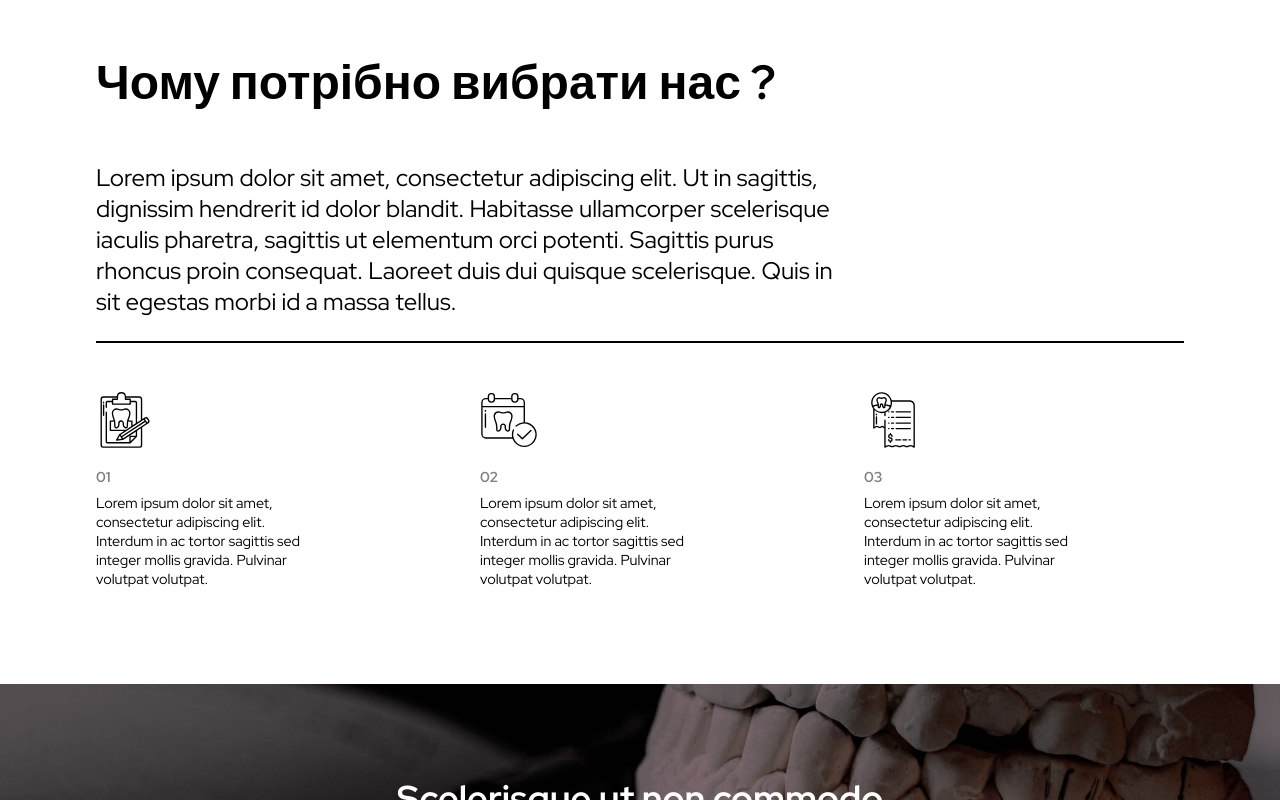
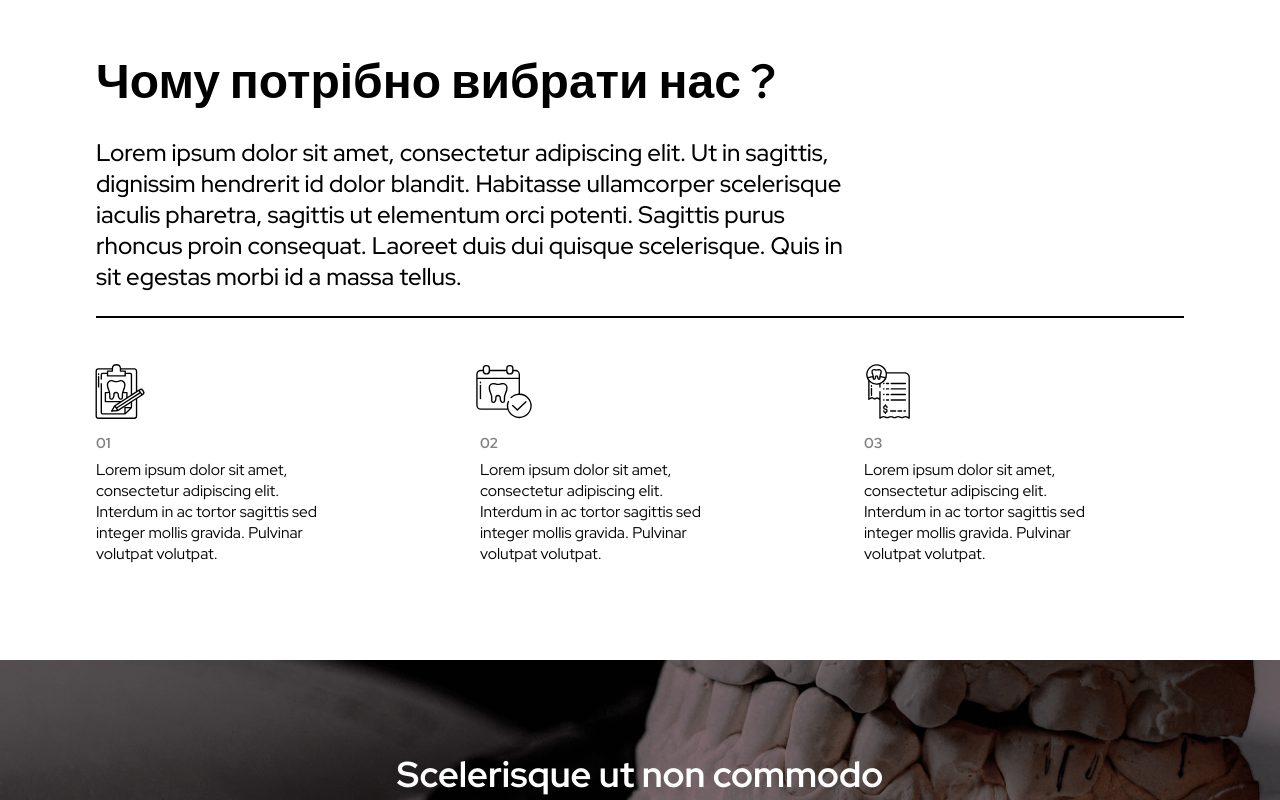
Before and after one commit to GTFTT/occlusion-studio, a React (Create React App) app: page / in a window 1280 px wide. Shown: the part 1840-2640 px from the top of the page. Built offline with nearby package versions, Linux system fonts and the light colour scheme.

Commit message:
Minor improvements again and again

```diff
--- a/src/components/Footer/styles.module.css
+++ b/src/components/Footer/styles.module.css
@@ -16,6 +16,7 @@
     height: 24px;
     width: 24px;
     margin: 0 0.5em;
+    padding: 0.3em 0;
 }
 
 .navigationLink {
@@ -26,7 +27,7 @@
 .supportLink {
     padding: 0 0.3em;
     border-bottom: 0.1em solid white;
-    font-size: 0.8em;
+    font-size: 1em;
     margin: 0 0.4em;
     display: flex;
     flex-direction: row;
@@ -35,7 +36,8 @@
 .supportLink span {
     padding: 0 0.3em;
     font-size: 0.8em;
-    width: 16em;
+    font-weight: bolder;
+    width: 12em;
     display: flex;
     margin: 0;
 }
--- a/src/components/TempBody/Block/styles.module.css
+++ b/src/components/TempBody/Block/styles.module.css
@@ -12,7 +12,7 @@
     font-weight: bold;
     font-size: 1.4em;
     text-align: left;
-    border-bottom: 0.1em solid black;
+    border-bottom: 0.08em solid black;
     padding-right: 7em;
 }
 
--- a/src/components/TempBody/LastBlock/styles.module.css
+++ b/src/components/TempBody/LastBlock/styles.module.css
@@ -4,7 +4,7 @@
     justify-content: center;
     flex-direction: column;
     padding-top: 2em;
-    padding-bottom: 4em;
+    padding-bottom: 2.4em;
 }
 
 .title {
--- a/src/components/TempBody/MiddleBlock/MiniBlock/styles.module.css
+++ b/src/components/TempBody/MiddleBlock/MiniBlock/styles.module.css
@@ -8,6 +8,7 @@
 
 .image {
     height: 1.2em;
+    margin: -0.1em;
 }
 
 .title {
@@ -17,7 +18,7 @@
 
 .content {
     width: 70%;
-    font-size: 0.6em;
+    font-size: 0.65em;
 }
 
 .number {
--- a/src/components/TempBody/MiddleBlock/styles.module.css
+++ b/src/components/TempBody/MiddleBlock/styles.module.css
@@ -15,11 +15,12 @@
 .title {
     font-weight: bold;
     font-size: 2em;
-    margin-bottom: 1em;
+    margin-bottom: 0.5em;
 }
 
 .content {
     width: 70%;
+    font-weight: 500;
 }
 
 .underscore {
```
